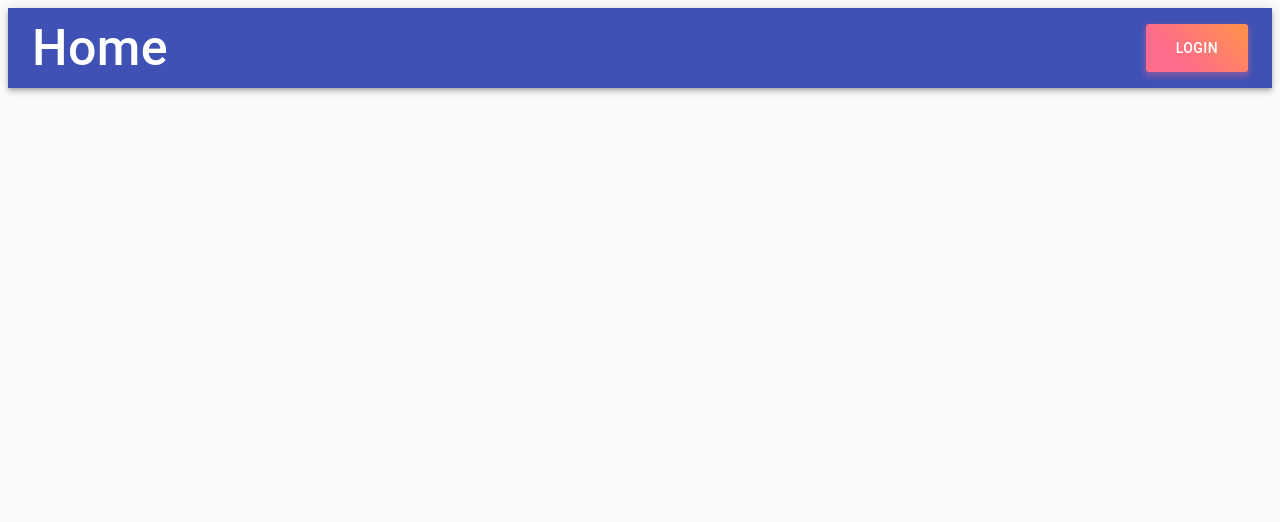
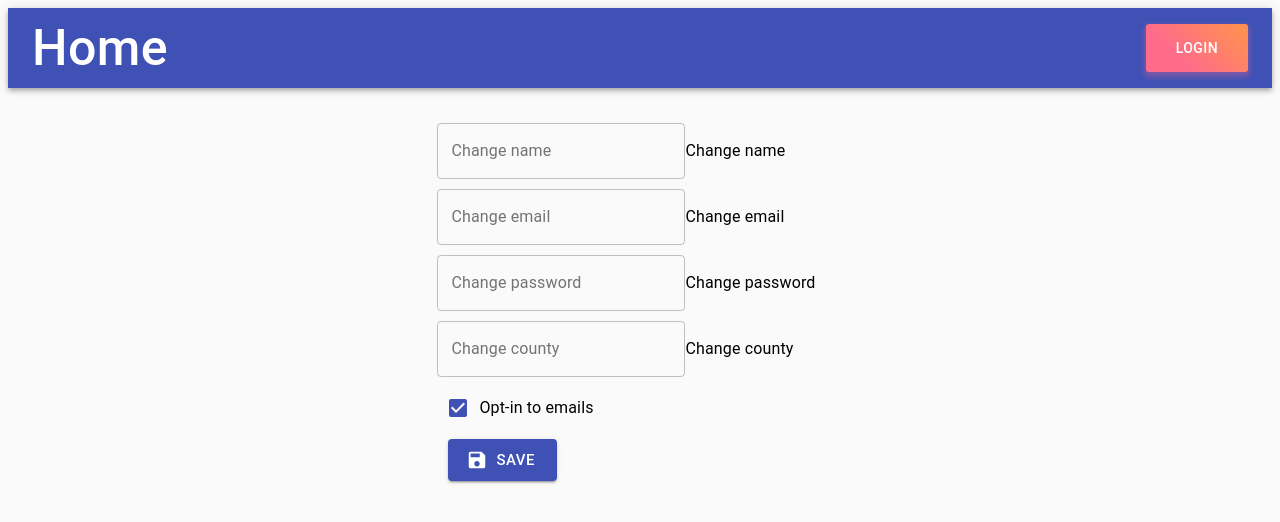
Before and after one commit to ZiWang55/Covid_19_Tracker, a React (Create React App) app in the folder client/: page /settings in a window 1280 px wide. Shown: the top 522 px of the page. Built offline with nearby package versions, Linux system fonts and the light colour scheme.

Commit message:
created settings page and added the route

```diff
--- a/client/src/App.js
+++ b/client/src/App.js
@@ -1,43 +1,41 @@
 import React, { useEffect, useState } from 'react';
 import { BrowserRouter as Router, Route } from 'react-router-dom';
-import Home from "./pages/Home";
-import NewUser from './pages/NewUser'
-import Navbar from "./components/Navbar/Navbar";
-import Wrapper from "./components/Wrapper/Wrapper";
+import Home from './pages/Home';
+import NewUser from './pages/NewUser';
+import Settings from './pages/Settings';
+import Navbar from './components/Navbar/Navbar';
+import Wrapper from './components/Wrapper/Wrapper';
 import API from './api/Users';
 
-
 function App() {
-
   const [user, setUser] = useState('testName');
   const [password, setPassword] = useState('testPassword');
 
   const showUser = () => {
-    console.log("THE USER IS ", user);
+    console.log('THE USER IS ', user);
   };
 
-  const changeUser = event => {
+  const changeUser = (event) => {
     event.preventDefault();
 
-
-    console.log("AUTHENTICATION EMAIL ", event.target.parentNode.nameInput.value)
-    console.log("AUTHENTICATION PASSWORD ", event.target.parentNode.passwordInput.value)
-    let email = event.target.parentNode.nameInput.value
-    let password = event.target.parentNode.passwordInput.value
+    console.log('AUTHENTICATION EMAIL ', event.target.parentNode.nameInput.value);
+    console.log('AUTHENTICATION PASSWORD ', event.target.parentNode.passwordInput.value);
+    let email = event.target.parentNode.nameInput.value;
+    let password = event.target.parentNode.passwordInput.value;
 
     // console.log("THE NEW USER IS ", user);
     // console.log("THE NEW PASSWORD IS ", password);
 
-    $.post("/api/login", {
+    $.post('/api/login', {
       email: email,
       password: password
     })
-      .then(function(response) {
+      .then(function (response) {
         /* window.location.replace("/members"); */
         // If there's an error, log the error
         console.log('post route worked, this is the .then!', response);
       })
-      .catch(function(err) {
+      .catch(function (err) {
         console.log(err);
       });
 
@@ -53,15 +51,15 @@ function App() {
     // });
   };
 
-  const handleInputName = event => {
+  const handleInputName = (event) => {
     event.preventDefault();
-    console.log("YOUR NAME IS ", event.target.value);
+    console.log('YOUR NAME IS ', event.target.value);
     setUser(event.target.value);
   };
 
-  const handleInputPassword = event => {
+  const handleInputPassword = (event) => {
     event.preventDefault();
-    console.log("YOUR SUPER SECRET PASSWORD IS ", event.target.value);
+    console.log('YOUR SUPER SECRET PASSWORD IS ', event.target.value);
     setPassword(event.target.value);
   };
 
@@ -70,9 +68,10 @@ function App() {
       <div>
         <Navbar changeUser={changeUser} handleInputName={handleInputName} handleInputPassword={handleInputPassword} />
         <Wrapper>
-                    <Route exact path="/" component={Home} />
-                    <Route exact path="/home" component={Home} />
-                    <Route exact path="/newuser" component={NewUser} />
+          <Route exact path='/' component={Home} />
+          <Route exact path='/home' component={Home} />
+          <Route exact path='/newuser' component={NewUser} />
+          <Route exact path='/settings' component={Settings} />
         </Wrapper>
       </div>
     </Router>
--- /dev/null
+++ b/client/src/pages/Settings.jsx
@@ -0,0 +1,108 @@
+import React, { useState } from 'react';
+import { FormGroup, FormControlLabel, Checkbox, TextField, Container, Grid, Button } from '@material-ui/core';
+import SaveIcon from '@material-ui/icons/Save';
+import API from '../api/Users';
+
+function Settings() {
+  const [userSettings, setUserSettings] = useState({
+    name: '',
+    email: '',
+    password: '',
+    county: '',
+    optInEmail: true
+  });
+
+  const handleNameChange = (event) => {
+    setUserSettings({ ...userSettings, [event.target.name]: event.target.value });
+  };
+
+  const handleEmailChange = (event) => {
+    setUserSettings({ ...userSettings, [event.target.name]: event.target.value });
+  };
+
+  const handlePasswordChange = (event) => {
+    setUserSettings({ ...userSettings, [event.target.name]: event.target.value });
+    // console.log(userSettings);
+  };
+
+  const handleCountyChange = (event) => {
+    setUserSettings({ ...userSettings, [event.target.name]: event.target.value });
+    // console.log(userSettings);
+  };
+
+  const handleOptInChange = (event) => {
+    setUserSettings({ ...userSettings, [event.target.name]: event.target.checked });
+    // console.log(userSettings);
+  };
+
+  const saveButton = () => {
+    //create functionality to save state to database
+    console.log('save clicked. userSettings:', userSettings);
+  };
+
+  console.log(userSettings);
+
+  return (
+    <Container>
+      <Grid container direction='column' justify='center' alignItems='center' style={{ marginTop: '30px' }}>
+        <FormGroup column>
+          <Grid item style={{ margin: '5px' }}>
+            <FormControlLabel
+              control={<TextField id='standard-basic' label='Change name' onChange={handleNameChange} name='name' variant='outlined' type='text' />}
+              label='Change name'
+            />
+          </Grid>
+
+          <Grid item style={{ margin: '5px' }}>
+            <FormControlLabel
+              control={
+                <TextField id='standard-basic' label='Change email' onChange={handleEmailChange} name='email' variant='outlined' type='text' />
+              }
+              label='Change email'
+            />
+          </Grid>
+
+          <Grid item style={{ margin: '5px' }}>
+            <FormControlLabel
+              control={
+                <TextField
+                  id='standard-basic'
+                  label='Change password'
+                  onChange={handlePasswordChange}
+                  name='password'
+                  variant='outlined'
+                  type='password'
+                />
+              }
+              label='Change password'
+            />
+          </Grid>
+
+          <Grid item style={{ margin: '5px' }}>
+            <FormControlLabel
+              control={
+                <TextField id='standard-basic' label='Change county' onChange={handleCountyChange} name='county' variant='outlined' type='text' />
+              }
+              label='Change county'
+            />
+          </Grid>
+
+          <Grid item style={{ margin: '5px' }}>
+            <FormControlLabel
+              control={<Checkbox checked={userSettings.optInEmail} onChange={handleOptInChange} name='optInEmail' color='primary' />}
+              label='Opt-in to emails'
+            />
+          </Grid>
+
+          <Grid item style={{ margin: '5px' }}>
+            <Button variant='contained' color='primary' size='large' onClick={saveButton} startIcon={<SaveIcon />}>
+              Save
+            </Button>
+          </Grid>
+        </FormGroup>
+      </Grid>
+    </Container>
+  );
+}
+
+export default Settings;
```
Lines whose indentation alone changed are shown as unchanged.
